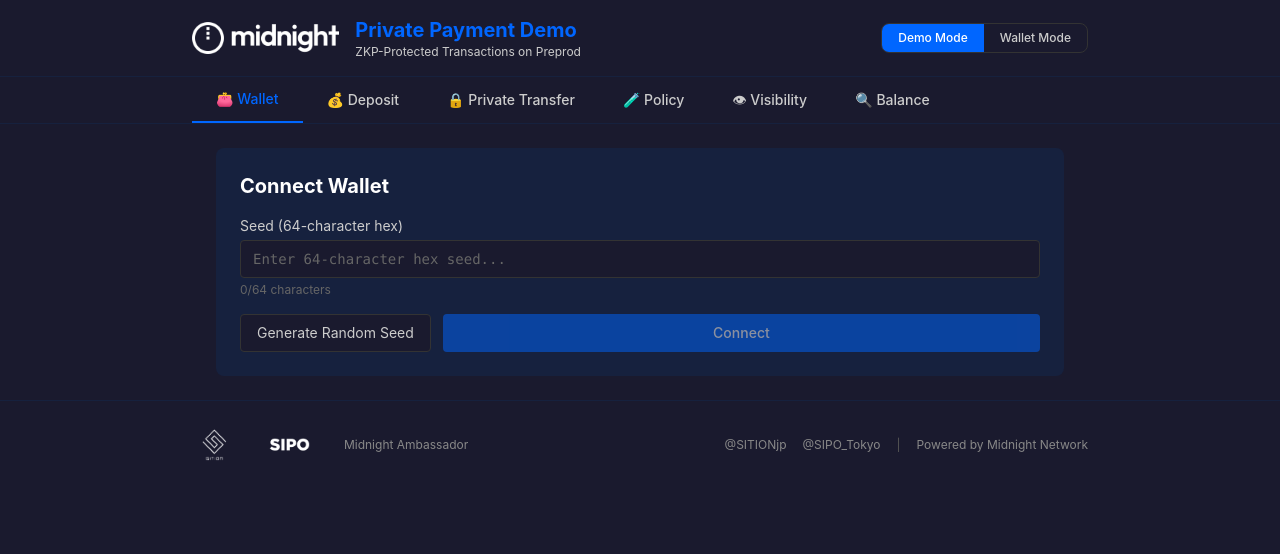
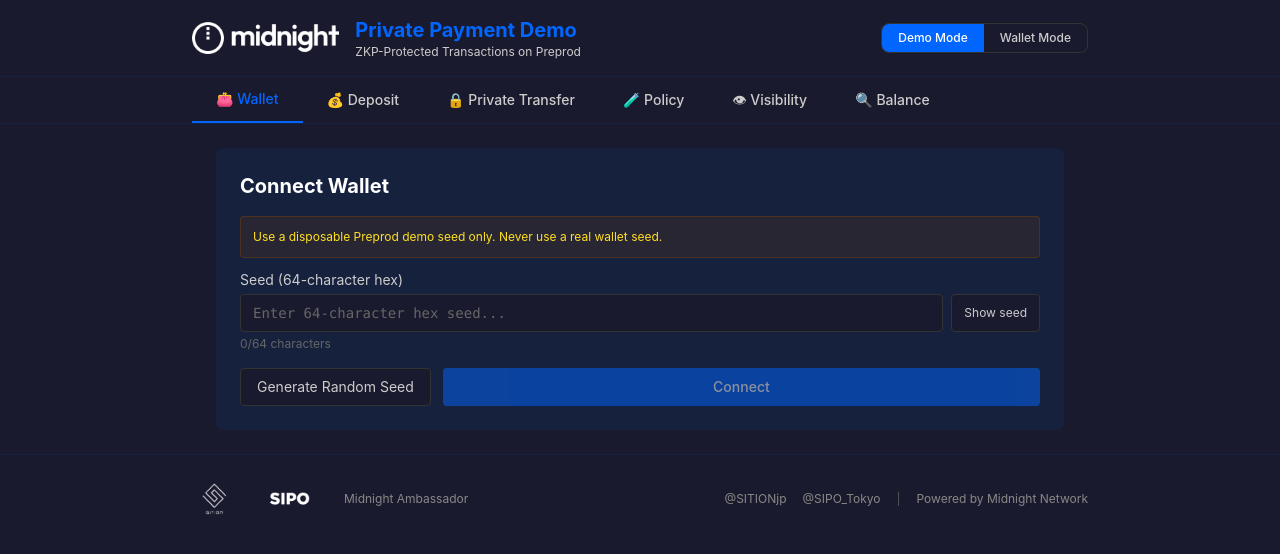
Before and after one commit to sition-jp/midnight-private-payment-demo, a React (Vite) app in the folder dapp-ui/: page / in a window 1280 px wide. Shown: the top 554 px of the page. Built offline with nearby package versions, Linux system fonts and the light colour scheme; no server answers; what @midnight-ntwrk/compact-runtime would draw is missing.

Commit message:
fix: minimize demo seed exposure

```diff
--- a/dapp-ui/src/components/WalletPanel.tsx
+++ b/dapp-ui/src/components/WalletPanel.tsx
@@ -1,5 +1,7 @@
+import { useEffect, useState } from 'react';
 import type { WalletMode, WalletContext } from '../types/index.js';
 import { getDetectedWalletName } from '../midnight/wallet.js';
+import { getSecretInputAttributes } from '../midnight/secret-input.js';
 import type { ContractContext } from '../types/index.js';
 import type { WalletSyncProgressSnapshot } from '../midnight/sync-timeout.js';
 
@@ -70,6 +72,13 @@ export function WalletPanel({
   contractError,
   laceAvailable,
 }: WalletPanelProps) {
+  const [isSeedRevealed, setIsSeedRevealed] = useState(false);
+  const seedInputAttributes = getSecretInputAttributes(isSeedRevealed);
+
+  useEffect(() => {
+    if (seed.length === 0) setIsSeedRevealed(false);
+  }, [seed]);
+
   // Connected state
   if (walletContext) {
     return (
@@ -161,22 +170,43 @@ export function WalletPanel({
       {mode === 'demo' ? (
         <div className="space-y-4">
           <div>
+            <div className="mb-3 rounded border border-yellow-900/50 bg-yellow-900/20 p-3">
+              <p className="text-xs text-yellow-300">
+                Use a disposable Preprod demo seed only. Never use a real wallet seed.
+              </p>
+            </div>
             <label className="text-sm text-[#cccccc] block mb-1">
               Seed (64-character hex)
             </label>
+            <div className="flex gap-2">
               <input
-              type="text"
+                {...seedInputAttributes}
                 value={seed}
                 onChange={(e) => onSeedChange(e.target.value)}
                 placeholder="Enter 64-character hex seed..."
-              className="w-full bg-[#1a1a2e] border border-[#333] rounded px-3 py-2 text-white font-mono text-sm placeholder-[#666] focus:border-[#0066ff] focus:outline-none"
+                aria-label="Disposable demo seed"
+                autoCapitalize="none"
+                spellCheck={false}
+                className="min-w-0 flex-1 bg-[#1a1a2e] border border-[#333] rounded px-3 py-2 text-white font-mono text-sm placeholder-[#666] focus:border-[#0066ff] focus:outline-none"
                 maxLength={64}
               />
+              <button
+                type="button"
+                onClick={() => setIsSeedRevealed((current) => !current)}
+                aria-pressed={isSeedRevealed}
+                className="bg-[#1a1a2e] border border-[#333] hover:border-[#0066ff] text-[#cccccc] rounded px-3 py-2 text-xs"
+              >
+                {isSeedRevealed ? 'Hide seed' : 'Show seed'}
+              </button>
+            </div>
             <p className="text-xs text-[#666] mt-1">{seed.length}/64 characters</p>
           </div>
           <div className="flex gap-3">
             <button
-              onClick={onGenerateSeed}
+              onClick={() => {
+                setIsSeedRevealed(false);
+                onGenerateSeed();
+              }}
               className="bg-[#1a1a2e] border border-[#333] hover:border-[#0066ff] text-[#cccccc] hover:text-white rounded px-4 py-2 text-sm"
             >
               Generate Random Seed
--- a/dapp-ui/src/hooks/useWallet.ts
+++ b/dapp-ui/src/hooks/useWallet.ts
@@ -102,6 +102,7 @@ export function useWallet(): UseWalletReturn {
       }, (resource) => {
         setWalletContext(resource.context);
         setBalance(resource.balance);
+        setSeed('');
       });
     } catch (err) {
       if (attempt === attemptRef.current) {
@@ -124,6 +125,7 @@ export function useWallet(): UseWalletReturn {
     setError(null);
     setSyncProgress(null);
     setSyncElapsedMs(0);
+    setSeed('');
     try {
       await lifecycleRef.current?.disconnect();
     } catch (disconnectError) {
@@ -143,6 +145,7 @@ export function useWallet(): UseWalletReturn {
     setError(null);
     setSyncProgress(null);
     setSyncElapsedMs(0);
+    setSeed('');
     try {
       await lifecycleRef.current?.disconnect();
     } catch (disconnectError) {
--- /dev/null
+++ b/dapp-ui/src/midnight/secret-input.ts
@@ -0,0 +1,11 @@
+export interface SecretInputAttributes {
+  readonly type: 'password' | 'text';
+  readonly autoComplete: 'new-password';
+}
+
+export function getSecretInputAttributes(revealed: boolean): SecretInputAttributes {
+  return {
+    type: revealed ? 'text' : 'password',
+    autoComplete: 'new-password',
+  };
+}
--- a/dapp-ui/src/types/index.ts
+++ b/dapp-ui/src/types/index.ts
@@ -30,10 +30,6 @@ export interface WalletContext {
   readonly stop: () => Promise<void>;
   /** Get current tNight balance (unshielded) */
   readonly getBalance: () => Promise<bigint>;
-
-  // Demo-mode specific fields (undefined for Lace mode)
-  /** The seed used to create this wallet (demo mode only) */
-  readonly seed?: string;
 
   // Lace-mode specific fields (undefined for demo mode)
   /** The DApp connector API instance (Lace mode only) */
```
Also changed, not shown: 2 other files (tests, documents, lock files or other folders). Lines whose indentation alone changed are shown as unchanged.
